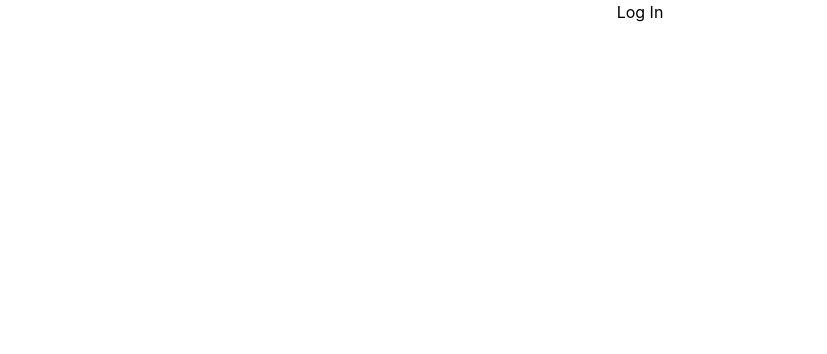
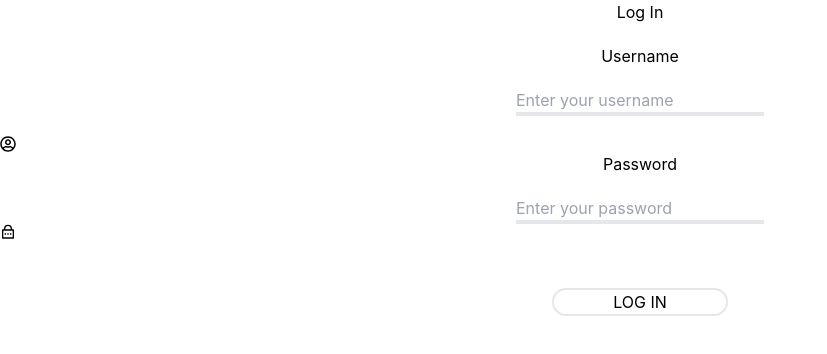
Before and after one commit to Bobber2002/iplaymusicprivate, a React (Create React App) app: page / in a window 1280 px wide. Shown: the top 354 px of the page, without its empty margins (0-827 px from the left). Built offline with nearby package versions, Linux system fonts and the light colour scheme.

Commit message:
setup login page and import font icon

```diff
--- a/src/App.js
+++ b/src/App.js
@@ -1,9 +1,10 @@
+import Form from "./components/form/Form";
 import "./App.css";
 
 function App() {
   return (
     <div className="App">
-      <h1>Log In</h1>
+      <Form />
     </div>
   );
 }
--- /dev/null
+++ b/src/components/form/Form.js
@@ -0,0 +1,43 @@
+import React from "react";
+import { FaRegUserCircle } from "react-icons/fa";
+import { RiLockPasswordLine } from "react-icons/ri";
+const Form = () => {
+  return (
+    <div>
+      <h2>Log In</h2>
+      <form className="login-form bg-white text-black mt-5" action="">
+        <div className="form-group">
+          <label>
+            Username <br />
+            <input
+              className="border-b-4 outline-none mt-5 mb-5"
+              type="text"
+              name="username"
+              placeholder="Enter your username "
+            />
+            <FaRegUserCircle />
+          </label>
+        </div>
+        <div className="form-group">
+          <label>
+            Password <br />
+            <input
+              className=" outline-none border-b-4 mt-5"
+              type="password"
+              name="password"
+              placeholder="Enter your password"
+            />
+            <RiLockPasswordLine />
+          </label>
+        </div>
+
+        <br />
+        <button className="w-44 login-button mt-6 border-2 rounded-3xl">
+          LOG IN
+        </button>
+      </form>
+    </div>
+  );
+};
+
+export default Form;
```
